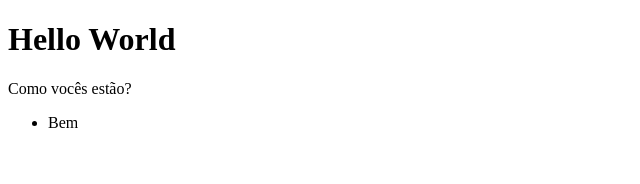
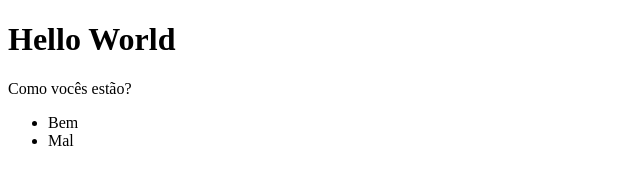
Before and after one commit to oliveiraikaro/git, a plain HTML site: page index.html in a window 1280 px wide. Shown: the full height of the page, 0-640 px from the left. Drawn offline with Linux system fonts and the light colour scheme.

Commit message:
Teste do commit

```diff
--- a/index.html
+++ b/index.html
@@ -9,6 +9,7 @@
     <p>Como vocês estão?</p>
     <ul>
         <li>Bem</li>
+        <li>Mal</li>
     </ul>
 </body>
 </html>
```
